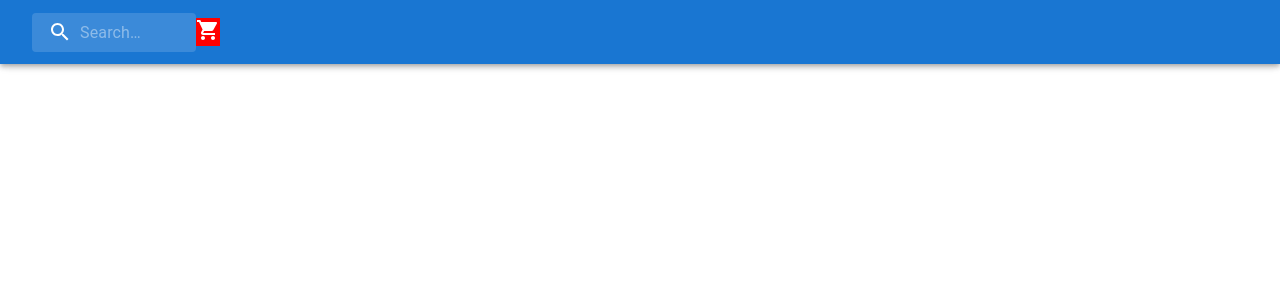
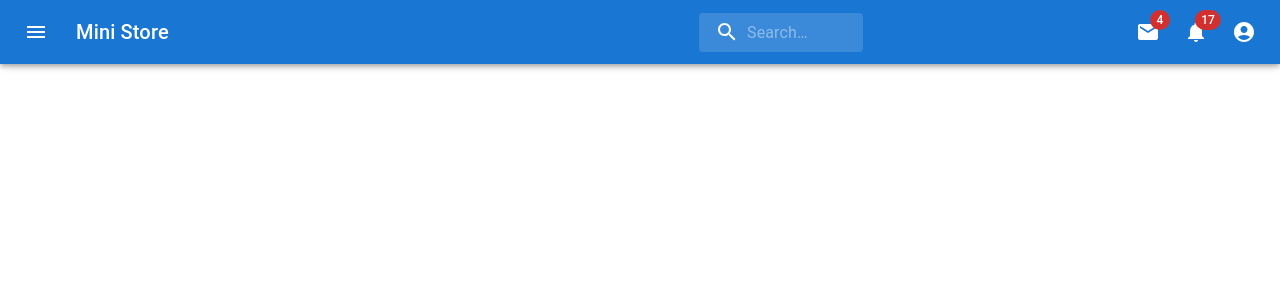
Before and after one commit to taddy569/mini-dictionary, a React (Create React App) app: page / in a window 1280 px wide. Shown: the top 300 px of the page. Built offline with nearby package versions, Linux system fonts and the light colour scheme.

Commit message:
re styling product list-item-detail

```diff
--- a/src/components/base/WrapperOutlet/style.tsx
+++ b/src/components/base/WrapperOutlet/style.tsx
@@ -1,7 +1,13 @@
 import { styled } from '@mui/material/styles'
 
 const WrapperOutlet = styled('div')(() => ({
-  marginTop: '30px',
+  position: 'relative',
+  top: '64px',
+  minHeight: 'calc(100vh - 64px)',
+  // marginTop: '64px',
+  marginLeft: 'auto',
+  marginRight: 'auto',
+  // backgroundColor: '',
 }))
 
 export default WrapperOutlet
--- a/src/components/composited/NavBar/NavBar.tsx
+++ b/src/components/composited/NavBar/NavBar.tsx
@@ -3,6 +3,14 @@ import React from 'react'
 import Box from '@mui/material/Box'
 import AppBar from '@mui/material/AppBar'
 import Toolbar from '@mui/material/Toolbar'
+
+import IconButton from '@mui/material/IconButton'
+import Badge from '@mui/material/Badge'
+import MailIcon from '@mui/icons-material/Mail'
+import NotificationsIcon from '@mui/icons-material/Notifications'
+import AccountCircle from '@mui/icons-material/AccountCircle'
+import MenuIcon from '@mui/icons-material/Menu'
+import Typography from '@mui/material/Typography'
 
 import { Search, ShoppingCart } from 'components/base'
 
@@ -11,8 +19,60 @@ const NavBar = () => {
     <Box>
       <AppBar color="primary">
         <Toolbar>
+          <IconButton
+            size="large"
+            edge="start"
+            color="inherit"
+            aria-label="open drawer"
+            sx={{ mr: 2 }}
+          >
+            <MenuIcon />
+          </IconButton>
+          <Typography
+            variant="h6"
+            noWrap
+            component="div"
+            sx={{ display: { xs: 'none', sm: 'block' } }}
+          >
+            Mini Store
+          </Typography>
+          <Box sx={{ flexGrow: 2 }} />
+
           <Search />
-          <ShoppingCart />
+          {/* <ShoppingCart /> */}
+
+          <Box sx={{ flexGrow: 1 }} />
+          <Box sx={{ display: { xs: 'none', md: 'flex' } }}>
+            <IconButton
+              size="large"
+              aria-label="show 4 new mails"
+              color="inherit"
+            >
+              <Badge badgeContent={4} color="error">
+                <MailIcon />
+              </Badge>
+            </IconButton>
+            <IconButton
+              size="large"
+              aria-label="show 17 new notifications"
+              color="inherit"
+            >
+              <Badge badgeContent={17} color="error">
+                <NotificationsIcon />
+              </Badge>
+            </IconButton>
+            <IconButton
+              size="large"
+              edge="end"
+              aria-label="account of current user"
+              // aria-controls={menuId}
+              aria-haspopup="true"
+              // onClick={handleProfileMenuOpen}
+              color="inherit"
+            >
+              <AccountCircle />
+            </IconButton>
+          </Box>
         </Toolbar>
       </AppBar>
     </Box>
--- a/src/scenes/Products/ProductDetail/ProductDetail.tsx
+++ b/src/scenes/Products/ProductDetail/ProductDetail.tsx
@@ -3,6 +3,7 @@ import React from 'react'
 import { Link, NavLink, useParams } from 'react-router-dom'
 
 import { useAppSelector } from 'hooks'
+import ProductDetailWrapper from './style'
 
 const ProductDetail: React.FunctionComponent = () => {
   const { id } = useParams()
@@ -23,7 +24,7 @@ const ProductDetail: React.FunctionComponent = () => {
   }
 
   return (
-    <>
+    <ProductDetailWrapper>
       <NavLink to="/products">
         <button>Back</button>
       </NavLink>
@@ -35,7 +36,7 @@ const ProductDetail: React.FunctionComponent = () => {
         <p>{product[0].title}</p>
         <h3>{product[0].price}</h3>
       </div>
-    </>
+    </ProductDetailWrapper>
   )
 }
 
--- /dev/null
+++ b/src/scenes/Products/ProductDetail/style.tsx
@@ -0,0 +1,10 @@
+import { styled } from '@mui/material/styles'
+
+const ProductDetailWrapper = styled('div')(() => ({
+  display: 'flex',
+  flexDirection: 'column',
+  alignItems: 'center',
+  justifyContent: 'center',
+}))
+
+export default ProductDetailWrapper
--- /dev/null
+++ b/src/scenes/Products/ProductItem/style.tsx
@@ -0,0 +1,16 @@
+import { styled } from '@mui/material/styles'
+import { Link } from 'react-router-dom'
+
+export const CustomLink = styled(Link)(() => ({
+  display: 'flex',
+  flexDirection: 'column',
+  alignItems: 'center',
+  justifyContent: 'center',
+}))
+
+export const CustomImage = styled('img')(() => ({
+  display: 'inline',
+  width: '8rem',
+  height: '8rem',
+  objectFit: 'scale-down',
+}))
```
Also changed, not shown: src/scenes/Products/ProductItem/ProductItem.tsx (+16 -15 lines), src/scenes/Products/ProductList/ProductList.tsx (+14 -5 lines).
